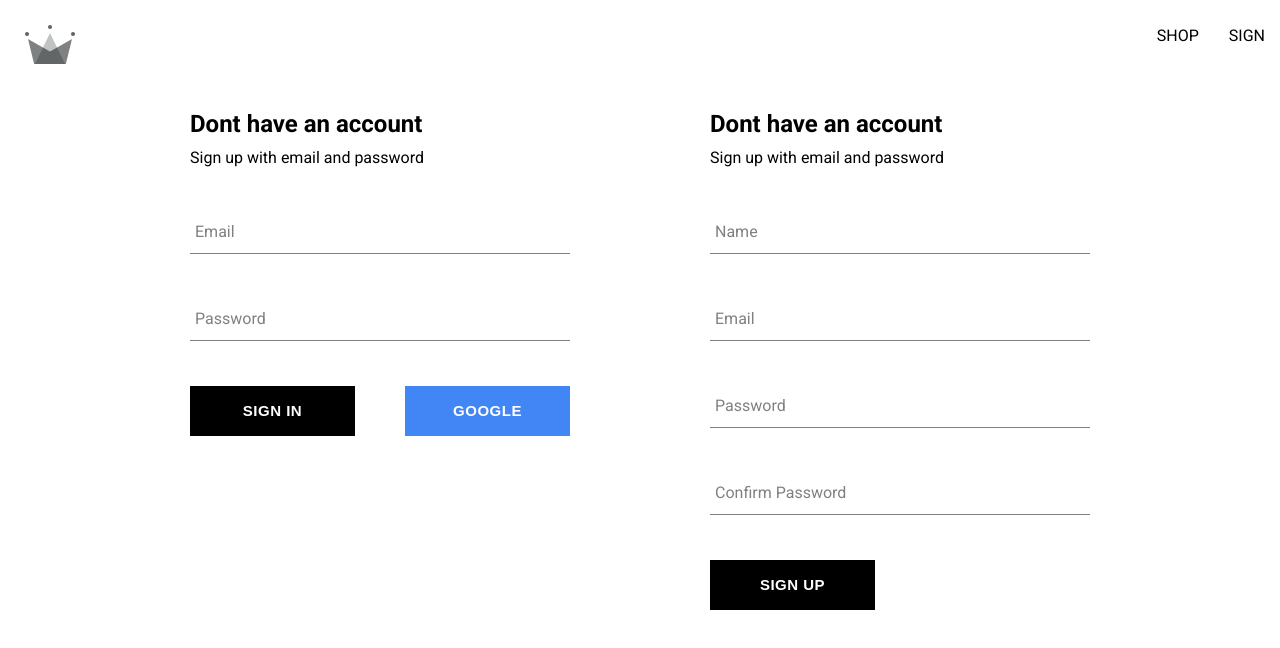
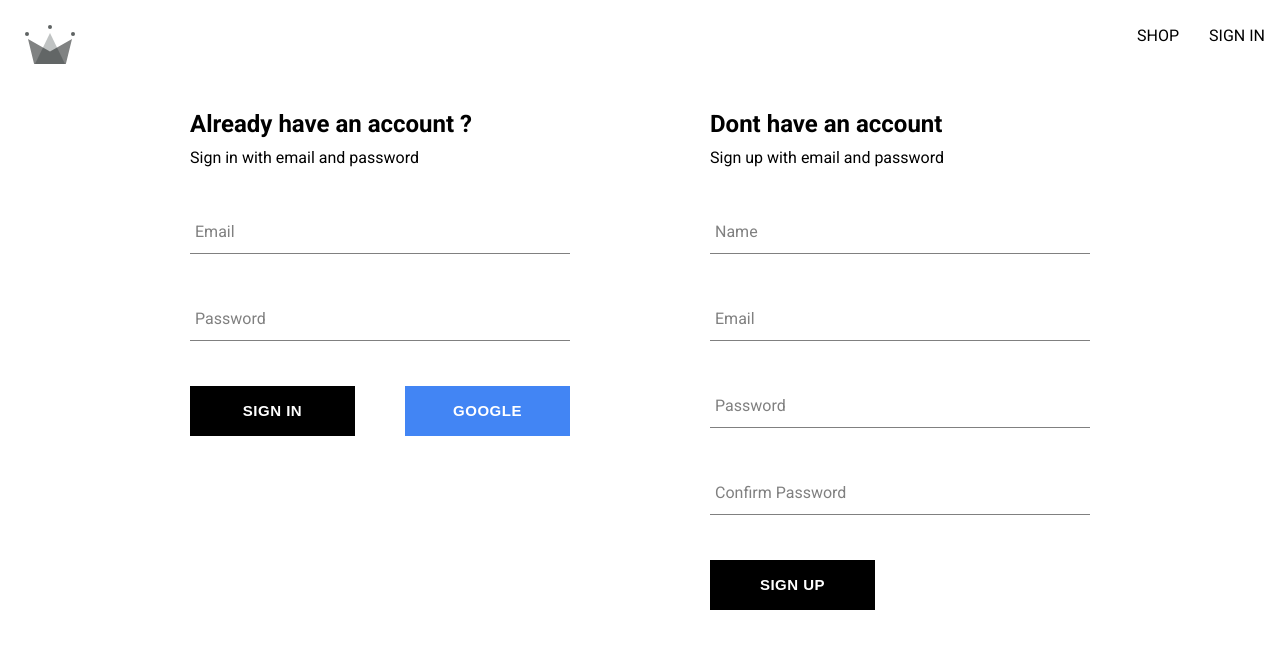
Before and after one commit to Renal37/shop_in_react, a React (Create React App) app: page /auth in a window 1280 px wide. Shown: the top 648 px of the page. Built offline with nearby package versions, Linux system fonts and the light colour scheme.

Commit message:
ending react_context

```diff
--- a/src/components/sign-in/sign-in.jsx
+++ b/src/components/sign-in/sign-in.jsx
@@ -1,6 +1,7 @@
-import { useState } from "react";
+import { useState, useContext } from "react";
 import FormInput from "../form-input/form-input.component";
 import { signInWithGooglePopup, createUserDocumentFromAuth, signInAutiUserWithEmailAndPassword } from "../../utils/firebase/firebase.utils";
+import { UserContext } from "../../contexts/user.context";
 import Button from "../button/button.component";
 import './sign-in.scss';
 
@@ -11,6 +12,7 @@ const defaultFrom = {
 const SignIn = () => {
     const [formFields, setFormFields] = useState(defaultFrom);
     const { email, password } = formFields;
+    const {setCurrentUser} = useContext(UserContext);
     const resetFromFileds = () => {
         setFormFields(defaultFrom);
     }
@@ -18,9 +20,10 @@ const SignIn = () => {
         event.preventDefault();
 
         try {
-            const responce = await signInAutiUserWithEmailAndPassword(email, password)
+            const {user} = await signInAutiUserWithEmailAndPassword(email, password);
+
+            setCurrentUser(user);
             resetFromFileds();
-
         }
         catch (error) {
             switch (error.code) {
@@ -49,8 +52,8 @@ const SignIn = () => {
     }
     return (
         <div className="sign-up-container">
-            <h2>Dont have an account</h2>
-            <span>Sign up with email and password</span>
+            <h2>Already have an account ?</h2>
+            <span>Sign in with email and password</span>
             <form onSubmit={handleSubmit}>
                 <FormInput label='Email' type="email" required onChange={handChange} name='email' value={email} />
                 <FormInput label='Password' type="password" onChange={handChange} name="password" value={password} required />
--- a/src/components/sign-up/sign-up-form/sign-up.jsx
+++ b/src/components/sign-up/sign-up-form/sign-up.jsx
@@ -1,6 +1,7 @@
-import { useState } from "react";
+import { useState,useContext } from "react";
 import FormInput from "../../form-input/form-input.component";
 import { createaAuthUserWithEmail ,createUserDocumentFromAuth} from "../../../utils/firebase/firebase.utils";
+import { UserContext } from "../../../contexts/user.context";
 import Button from "../../button/button.component";
 import './sign-up.scss';
 
@@ -13,6 +14,9 @@ const defaultFrom = {
 const SignUp = () => {
     const [formFields, setFormFields] = useState(defaultFrom);
     const { displayName, email, password, confirmpassword } = formFields;
+
+    const {setCurrentUser} = useContext(UserContext);
+
     const resetFromFileds = () =>{
         setFormFields(defaultFrom);
     }
@@ -25,6 +29,8 @@ const SignUp = () => {
         }
         try{
             const {user}  = await createaAuthUserWithEmail(email,password);
+
+            setCurrentUser(user);
             await createUserDocumentFromAuth(user,{displayName});
             resetFromFileds();
 
--- /dev/null
+++ b/src/contexts/user.context.jsx
@@ -0,0 +1,12 @@
+import { createContext , useState} from "react";
+
+export const UserContext = createContext({
+currenUser: null,
+setCurrentUser: ()=>null,
+});
+
+export const UserProvider = ({children}) => {
+const [currenUser, setCurrentUser] = useState(null);
+const value = {currenUser , setCurrentUser};
+return <UserContext.Provider value={value}>{children}</UserContext.Provider>
+}
--- a/src/index.js
+++ b/src/index.js
@@ -3,12 +3,15 @@ import ReactDOM from 'react-dom/client';
 import { BrowserRouter } from 'react-router-dom';
 import './index.css';
 import App from './App';
+import { UserProvider } from './contexts/user.context';
 import reportWebVitals from './reportWebVitals';
 
 const root = ReactDOM.createRoot(document.getElementById('root'));
 root.render(
   <React.StrictMode>
-        <BrowserRouter>    <App /></BrowserRouter>
+    <BrowserRouter>
+      <UserProvider><App /></UserProvider>
+    </BrowserRouter>
   </React.StrictMode>
 );
 // ReactDOM.render(
--- a/src/routes/navigation/navigation.routes.jsx
+++ b/src/routes/navigation/navigation.routes.jsx
@@ -1,21 +1,32 @@
-import { Fragment } from "react";
+import { Fragment, useContext } from "react";
 import { Outlet, Link } from "react-router-dom";
-import {ReactComponent as CrwnLogo} from '../../assect/crown.svg';
+import { ReactComponent as CrwnLogo } from '../../assect/crown.svg';
+import { UserContext } from "../../contexts/user.context";
+import { signOutUser } from "../../utils/firebase/firebase.utils";
 import './navigation.styles.scss'
 const Navigation = () => {
+  const { currenUser,setCurrentUser } = useContext(UserContext);
+
+  const signOutHandler = async() =>{
+ await signOutUser();
+ setCurrentUser(null);
+  };
   return (
     <Fragment>
       <div className="navigation">
         <Link className="logo-container" to='/'>
-                <CrwnLogo className="logo"/>
+          <CrwnLogo className="logo" />
         </Link>
         <div className="nav-links-container">
           <Link className="nav-link" to='/shop'>
             SHOP
           </Link>
-            <Link className="nav-link" to='/auth'>
-            SIGN
-            </Link>
+            {currenUser?(
+              <span className="nav-link" onClick={signOutHandler}>SIGN OUT</span>
+            ):(<Link className="nav-link" to='/auth'>
+            SIGN IN
+          </Link>)
+          }
         </div>
       </div>
       <Outlet />
--- a/src/utils/firebase/firebase.utils.js
+++ b/src/utils/firebase/firebase.utils.js
@@ -1,5 +1,5 @@
 import { initializeApp } from "firebase/app";
-import { getAuth, signInWithRedirect, signInWithPopup, GoogleAuthProvider,createUserWithEmailAndPassword ,signInWithEmailAndPassword} from "firebase/auth";
+import { signOut, getAuth, signInWithRedirect, signInWithPopup, GoogleAuthProvider,createUserWithEmailAndPassword ,signInWithEmailAndPassword} from "firebase/auth";
 import {
     getFirestore,
     doc,
@@ -61,3 +61,5 @@ export const signInAutiUserWithEmailAndPassword = async (email,password) =>{
 
     return await signInWithEmailAndPassword(auth,email,password);
     } ;
+
+ export const signOutUser = async() => await signOut(auth);
```
Lines whose indentation alone changed are shown as unchanged.
